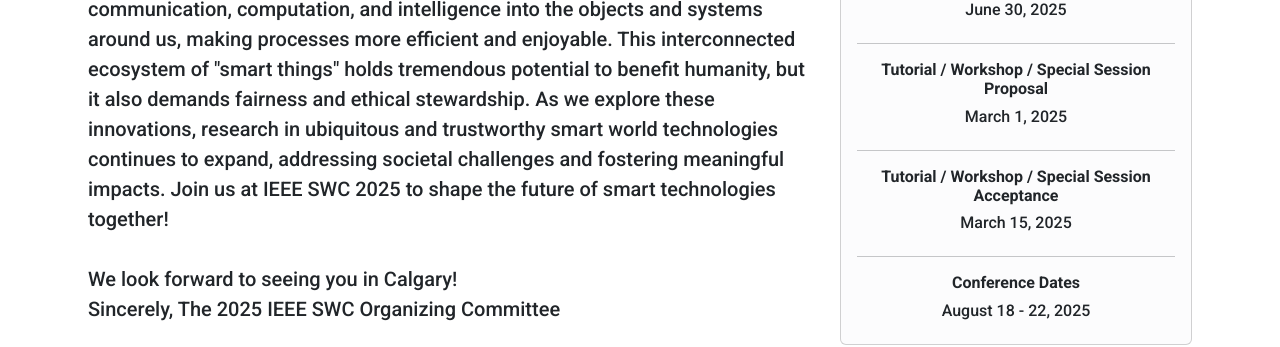
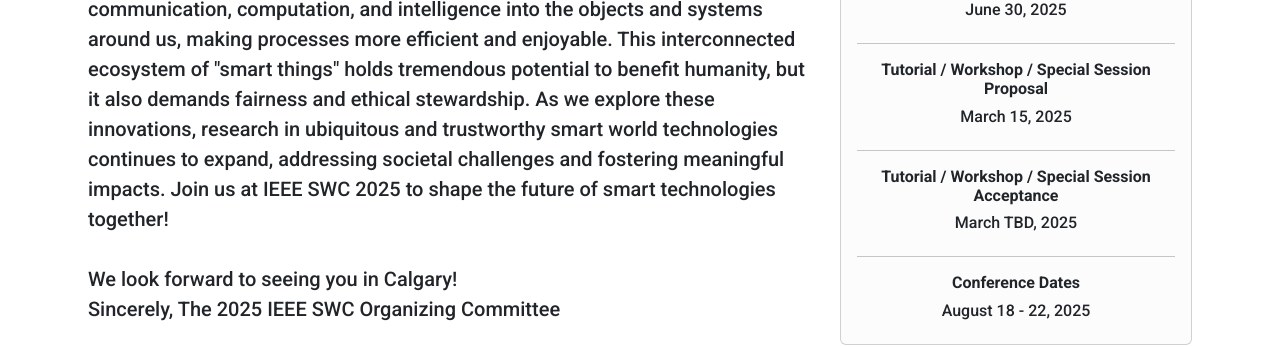
Before and after one commit to IEEE-SWC-2025/IEEE-SWC-2025.github.io, a Jekyll site: the page built from index.html, in a window 1280 px wide and 900 px high, scrolled down 1089 px. Shown: the part 153-500 px from the top of the window. Built offline with Jekyll 4.4.1, drawn with Linux system fonts in a browser that asks for light colours.

Commit message:
Updated workshop submission deadline

```diff
--- a/cfp/index.html
+++ b/cfp/index.html
@@ -67,12 +67,12 @@
           <h6 class="">June 30, 2025</h6>
           <hr class="w-100" />
           <h5 class="fs-6 fw-bold text-center">Tutorial/WS/SS Proposal Due</h5>
-          <h6 class="">February 15, 2025</h6>
+          <h6 class="">March 15, 2025</h6>
           <hr class="w-100" />
           <h5 class="fs-6 fw-bold text-center">
             Tutorial/WS/SS Proposal Acceptance
           </h5>
-          <h6 class="">March 7, 2025</h6>
+          <h6 class="">March TBD, 2025</h6>
           <hr class="w-100" />
           <h5 class="fs-6 fw-bold text-center">Conference Dates</h5>
           <h6 class="">August 18 - 22, 2025</h6>
--- a/index.html
+++ b/index.html
@@ -87,12 +87,12 @@
           <h5 class="fs-6 fw-bold text-center">
             Tutorial / Workshop / Special Session Proposal
           </h5>
-          <h6 class="">March 1, 2025</h6>
+          <h6 class="">March 15, 2025</h6>
           <hr class="w-100" />
           <h5 class="fs-6 fw-bold text-center">
             Tutorial / Workshop / Special Session Acceptance
           </h5>
-          <h6 class="">March 15, 2025</h6>
+          <h6 class="">March TBD, 2025</h6>
           <hr class="w-100" />
           <h5 class="fs-6 fw-bold text-center">Conference Dates</h5>
           <h6 class="">August 18 - 22, 2025</h6>
```
